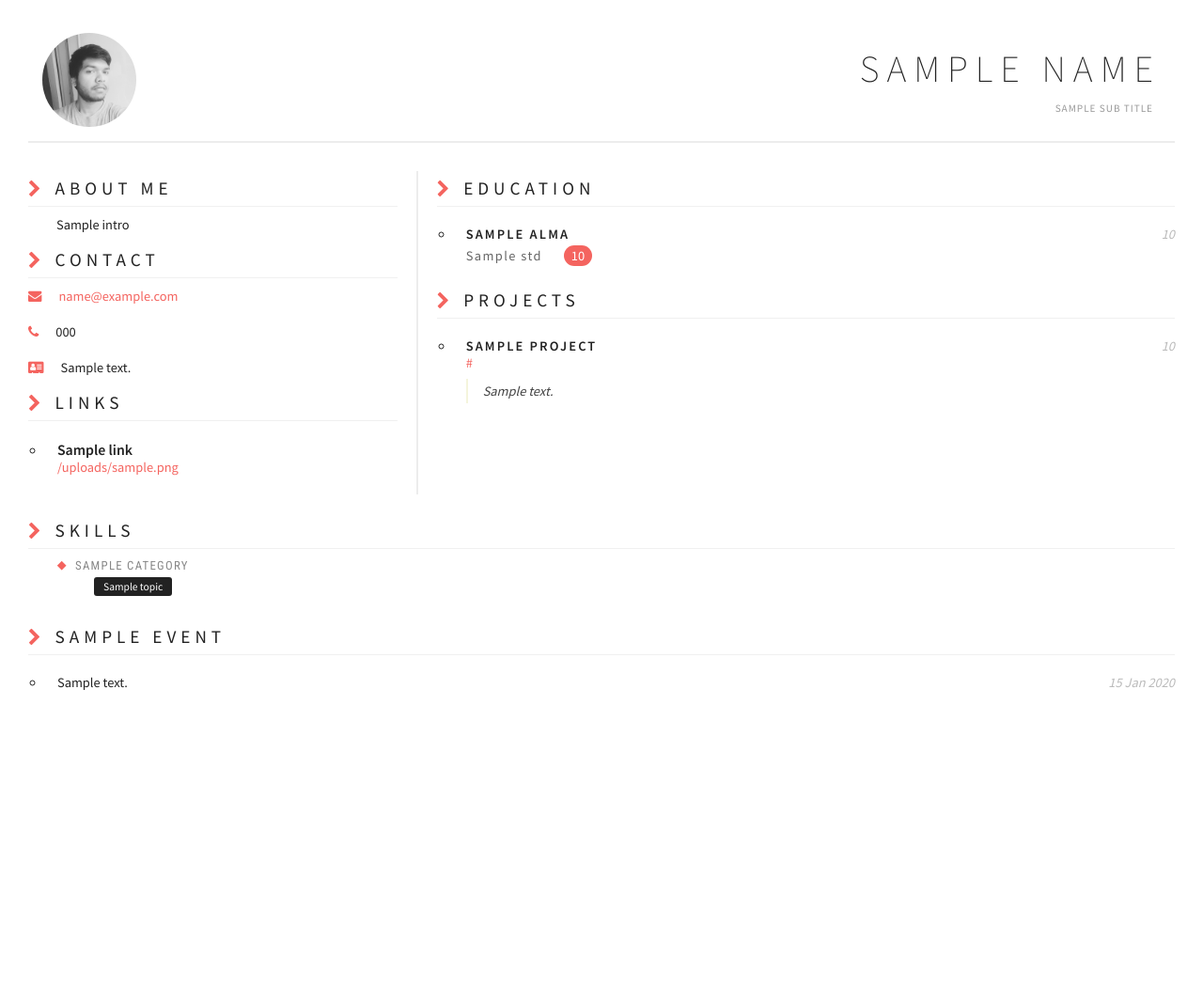
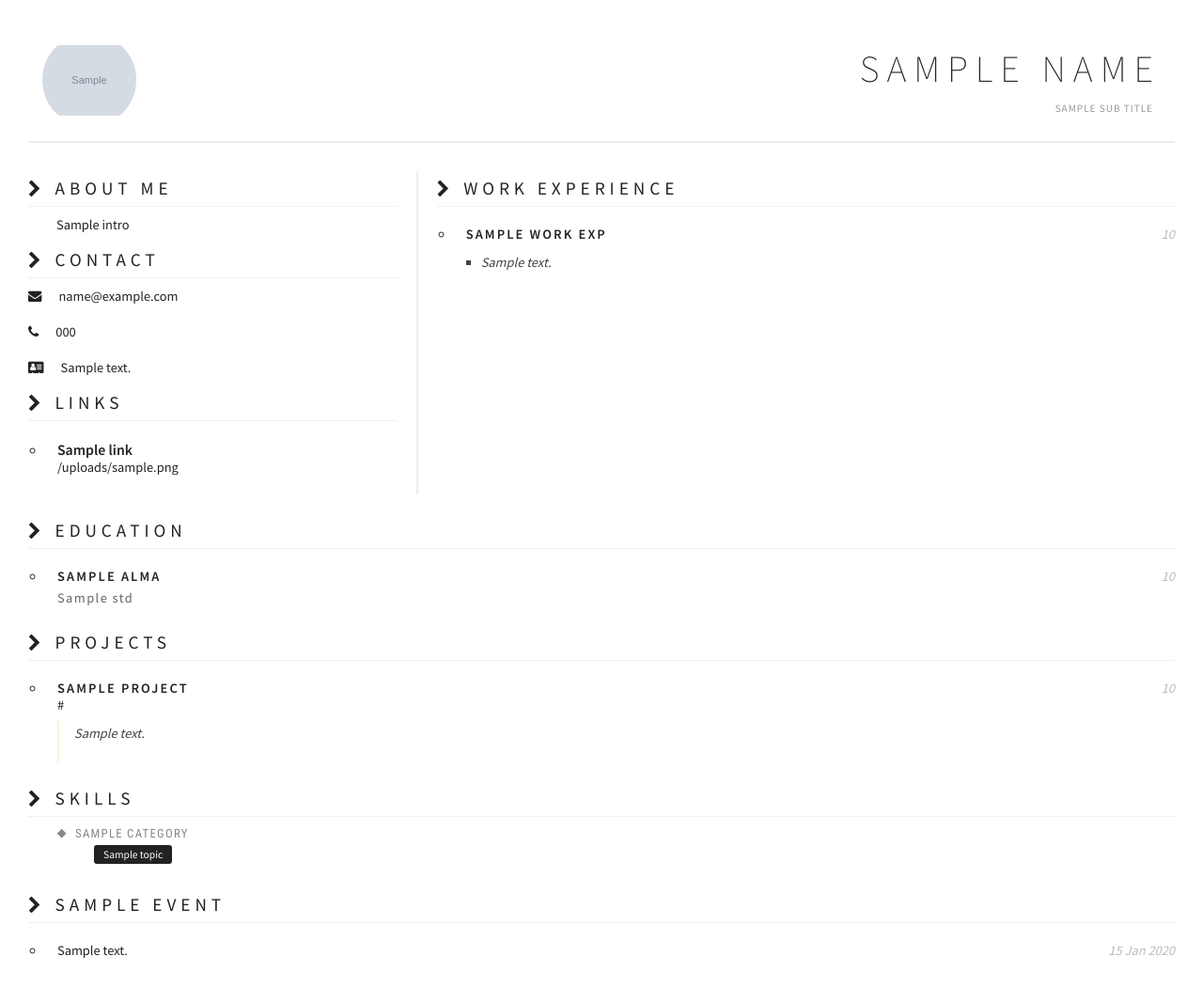
Before and after one commit to methusael13/resume-builder, a Node server app: template views/pages/index.ejs in a window 1280 px wide. Shown: the whole page at 94% size. Before the commit the page ends 734 px from the top, so only its background shows below. Run offline with Node 20, Linux system fonts and the light colour scheme; the template is opened without the code that fills it: most values are stand-ins (such as "Sample title", 1, 10 or a date in 2020); grey boxes marked "Sample" are stand-in pictures.

Commit message:
Updated template

```diff
--- a/public/css/index.css
+++ b/public/css/index.css
@@ -20,7 +20,6 @@ body {
 .logo {
     width: 100px; height: 100px;
     min-width: 100px;
-    background-image: url('/assets/images/dp.jpg');
     background-position: 50% 50%;
     background-repeat: no-repeat;
     background-size: contain;
@@ -67,7 +66,7 @@ body {
     border-bottom: 1px solid #f0f0f0;
 }
 .cat-indicator {
-    color: #f4645f;
+    color: var(--theme-primary);
 }
 .cat-title {
     font-family: "Source Sans Pro";
@@ -75,6 +74,7 @@ body {
     letter-spacing: 5px;
     vertical-align: text-bottom;
     padding-left: 10px;
+    color: var(--theme-category-headers);
 }
 .cat-def-body, .cat-skill-body {
     padding: 10px 5px 10px 30px;
@@ -86,7 +86,7 @@ body {
     display: flex; padding: 10px 0;
 }
 .contact-logo {
-    color: #f4645f;
+    color: var(--theme-primary);
 }
 .contact-info {
     padding-left: 18px;
@@ -105,7 +105,7 @@ body {
 }
 
 /* Links */
-a { text-decoration: none; color: #f4645f; }
+a { text-decoration: none; color: var(--theme-primary); }
 .link-title {
     font-size: 1.1em; font-weight: 600;
     color: #222;
@@ -131,7 +131,8 @@ a { text-decoration: none; color: #f4645f; }
 }
 .edu-score {
     margin-left: 20px; padding: 2px 8px;
-    background-color: #f4645f; color: #fff;
+    background-color: var(--theme-primary);
+    color: #fff;
     border-radius: 20px;
 }
 
@@ -152,6 +153,9 @@ a { text-decoration: none; color: #f4645f; }
     border-left: 2px solid beige;
     font-style: italic;
 }
+.project-desc.work {
+    border-left: none;
+}
 
 /* Skills */
 .force-inline { display: inline-block !important; }
@@ -165,7 +169,7 @@ a { text-decoration: none; color: #f4645f; }
 .cat-skill-type:before {
     content: '\25c6';
     margin-top: -0.10em; position: absolute;
-    margin-left: -1.5em; color: #f4645f;
+    margin-left: -1.5em; color: var(--theme-primary);
 }
 .cat-skill-body {
     display: flex; flex-wrap: wrap;
@@ -192,7 +196,15 @@ a { text-decoration: none; color: #f4645f; }
     background-color: #eee; margin-top: 6px;
 }
 .skill-progress {
-    height: 100%; background-color: #f4645f;
+    height: 100%; background-color: var(--theme-primary);
 }
 
 .pad-bottom-extra { padding-bottom: 20px; }
+
+.work-desc-list {
+    list-style-type: square !important;
+    padding-left: 0 !important;
+}
+.work-desc-line {
+    padding: 0 !important;
+}
--- a/views/components/edu.ejs
+++ b/views/components/edu.ejs
@@ -4,5 +4,4 @@
 </div>
 <div class="edu-class-data">
     <span class="edu-std"><%= data.std %></span>
-    <span class="edu-score"><%= data.score %></span>
 </div>
--- a/views/components/project.ejs
+++ b/views/components/project.ejs
@@ -8,5 +8,11 @@
     </a>
 </div>
 <div class="project-desc">
+<% if (typeof data.desc === 'object') { %>
+    <% data.desc.forEach(d => { %>
+    <%= d %></br></br>
+    <% }); %>
+<% } else { %>
     <%= data.desc %>
+<% } %>
 </div>
--- /dev/null
+++ b/views/components/work.ejs
@@ -0,0 +1,18 @@
+<div class="project-header">
+    <span class="project-title"><%= data.title %></span>
+    <span class="project-duration"><%= data.duration %></span>
+</div>
+<% if (data.link) { %>
+<div class="project-link">
+    <a href="<%= data.link %>" target="_blank"><%= data.link %></a>
+</div>
+<% } %>
+<div class="project-desc work">
+    <ul class="work-desc-list">
+    <% data.desc.forEach((line) => { %>
+        <li class="work-desc-line">
+            <span><%- line %></span>
+        </li>
+    <% }); %>
+    </ul>
+</div>
--- a/views/pages/index.ejs
+++ b/views/pages/index.ejs
@@ -10,16 +10,18 @@
 <body>
     <div class="container">
         <div class="header">
-            <div class="logo"></div>
+            <div class="logo" style="background-image: url('<%= imageUrl %>')"></div>
             <div class="header-title-section">
                 <div class="header-title"><%= name %></div>
-                <div class="header-subtitle"><%= sub_title %></div>
+                <div class="header-subtitle"><%= subTitle %></div>
             </div>
         </div>
         <div class="info-section">
             <div class="info-col info-left">
+                <% if (about.intro) { %>
                     <%- include('../components/cat_header', { catName: "About Me" }); %>
                     <div class="cat-def-body"><%= about.intro %></div>
+                <% } %>
                 <%- include('../components/cat_header', { catName: "Contact" }); %>
                 <div class="cat-contact-body">
                     <div class="contact-item">
@@ -32,18 +34,22 @@
                             </a>
                         </div>
                     </div>
+                    <% if (about.contact.phone) { %>
                     <div class="contact-item">
                         <div class="contact-logo">
                             <i class="fa fa-phone" aria-hidden="true"></i>
                         </div>
                         <div class="contact-info"><%= about.contact.phone %></div>
                     </div>
+                    <% } %>
+                    <% if (about.contact.address) { %>
                     <div class="contact-item">
                         <div class="contact-logo">
                             <i class="fa fa-address-card" aria-hidden="true"></i>
                         </div>
                         <div class="contact-info"><%= about.contact.address %></div>
                     </div>
+                    <% } %>
                 </div>
                 <%- include('../components/cat_header', { catName: "Links" }); %>
                 <div class="cat-list-body">
@@ -55,6 +61,22 @@
                 </div>
             </div>
             <div class="info-col info-right">
+                <%- include('../components/cat_header', { catName: "Work Experience" }); %>
+                <div class="cat-list-body">
+                    <ul>
+                    <% workExp.forEach((work) => { %>
+                        <li>
+                        <%-
+                            include('../components/work', {
+                                data: { title: work.title, duration: work.duration, desc: work.desc }
+                            });
+                        %>
+                        </li>
+                    <% }); %>
+                    </ul>
+                </div>
+            </div>
+        </div>
         <%- include('../components/cat_header', { catName: "Education" }); %>
         <div class="cat-list-body">
             <ul>
@@ -82,8 +104,6 @@
                 </li>
             <% }); %>
             </ul>
-                </div>
-            </div>
         </div>
         <div class="footer">
             <%- include('../components/cat_header', { catName: "Skills" }); %>
@@ -133,6 +153,14 @@
             if (skillItems) {
                 skillItems[skillItems.length-1].classList.add("pad-bottom-extra");
             }
+
+            <%
+                Object.keys(theme).forEach(function(key) {
+                    if (theme.hasOwnProperty(key)) {
+            %>
+            document.documentElement.style.setProperty('--theme-<%=key%>', '<%=theme[key]%>');
+            <%  }}); %>
+            console.log(getComputedStyle(document.documentElement).getPropertyValue('--theme-primary'));
         }, false);
     </script>
 </body>
```
Also changed, not shown: data/profile.json (+72 -31 lines), README.md, public/assets/images/dp.jpg (deleted), 1 other file. Lines whose indentation alone changed are shown as unchanged.
